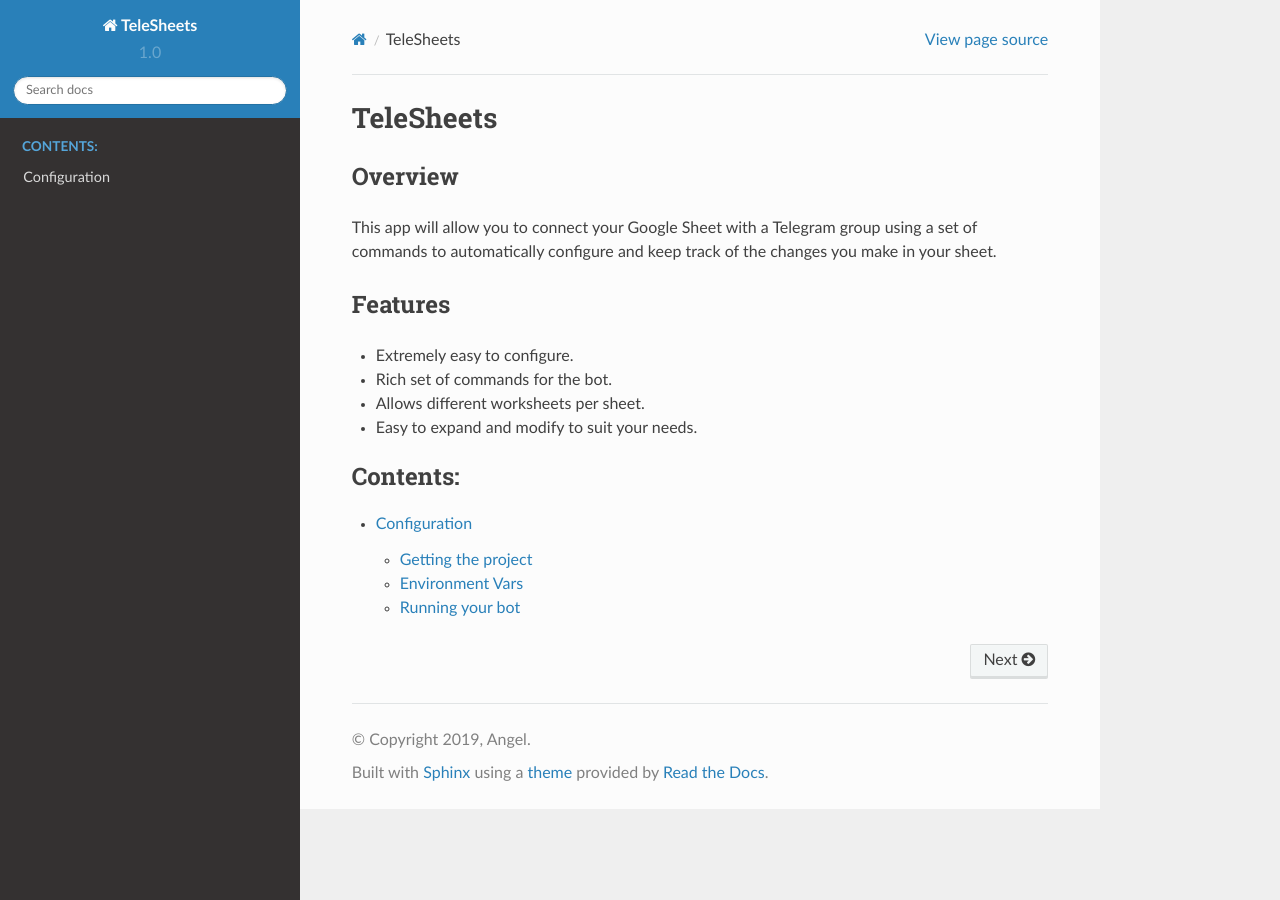
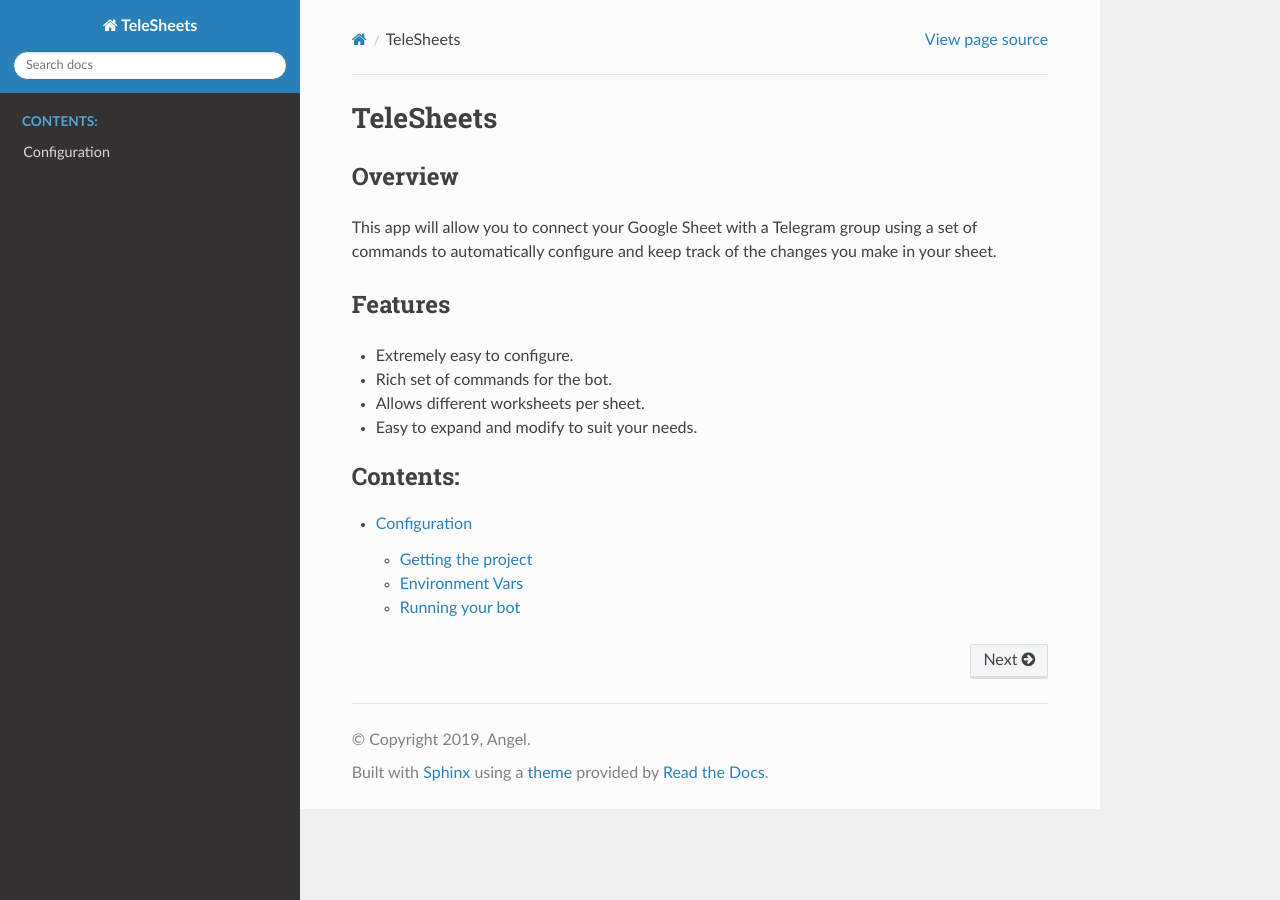
Before and after one commit to angelhodar/TeleSheets, a Sphinx documentation site: the page built from docs/index.rst, in a window 1280 px wide. Built offline with Sphinx 7.4.7 and the Read the Docs theme 2.0.0, drawn with Linux system fonts in a browser that asks for light colours.

Commit message:
Removed version from docs

```diff
--- a/docs/conf.py
+++ b/docs/conf.py
@@ -54,8 +54,6 @@
 # |version| and |release|, also used in various other places throughout the
 # built documents.
 #
-# The short X.Y version.
-version = '1.0'
 # The full version, including alpha/beta/rc tags.
 release = '1.0'
 
```
